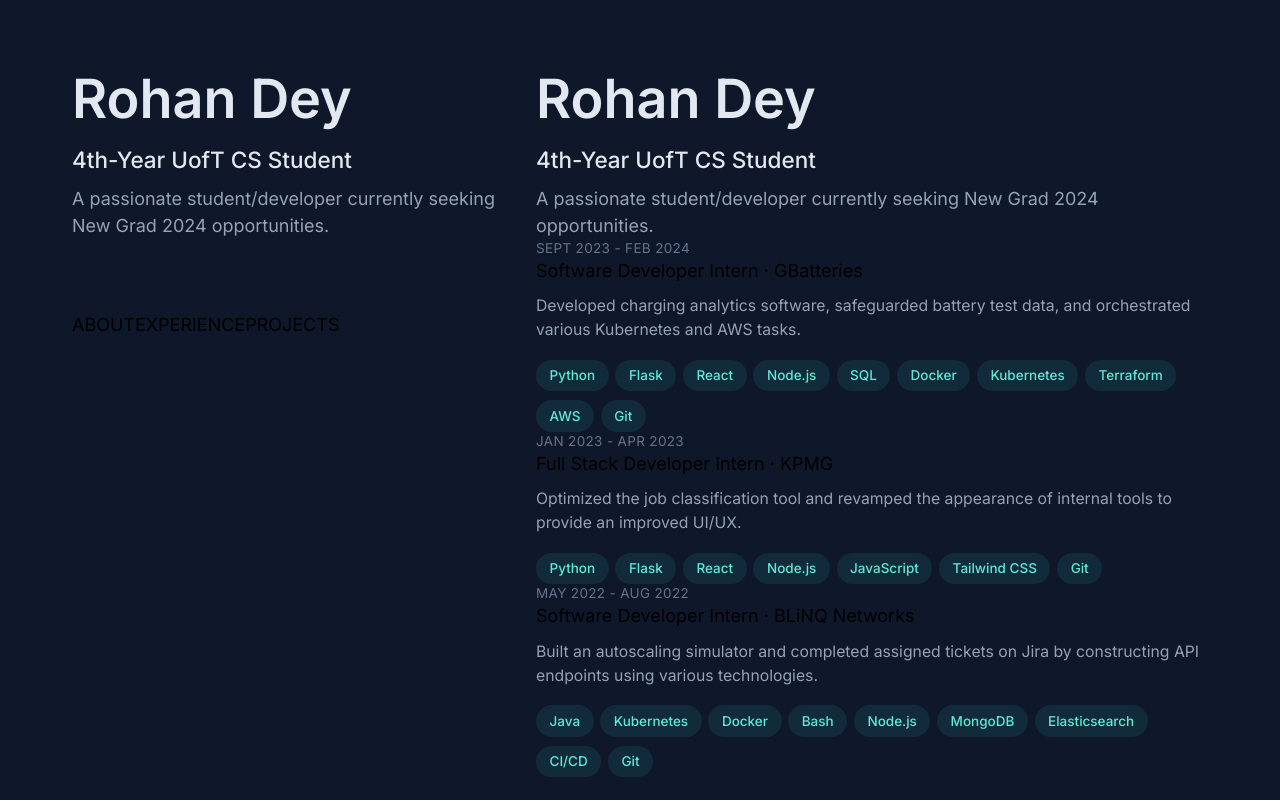
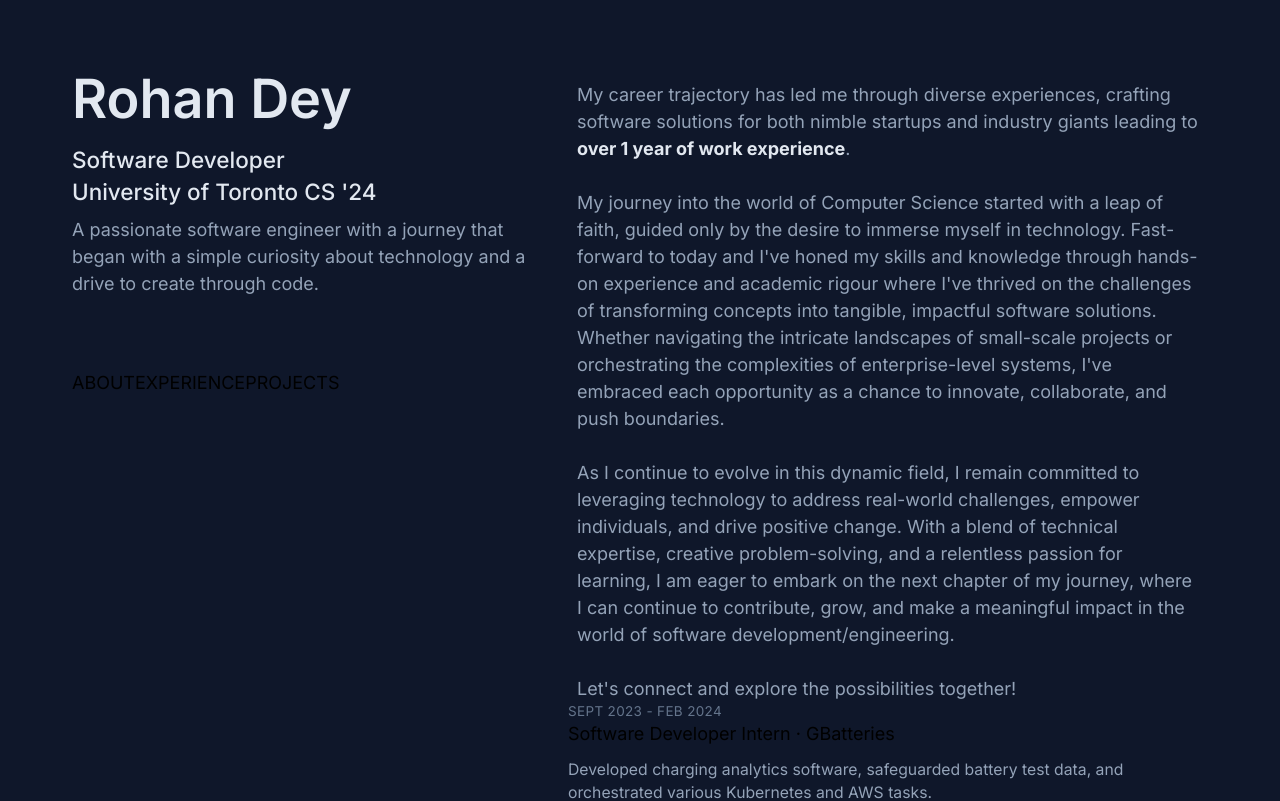
Before and after one commit to RohanDey02/RohanDey, a Next.js app: page /RohanDey in a window 1280 px wide. Shown: the top 801 px of the page. Built offline with nearby package versions, Linux system fonts and the light colour scheme.

Commit message:
Completed About Section

```diff
--- a/components/About/index.tsx
+++ b/components/About/index.tsx
@@ -1,9 +1,19 @@
+import ReactMarkdown from 'react-markdown';
+
+const AboutMe = `
+My career trajectory has led me through diverse experiences, crafting software solutions for both nimble startups and industry giants leading to **over 1 year of work experience**.
+
+My journey into the world of Computer Science started with a leap of faith, guided only by the desire to immerse myself in technology. Fast-forward to today and I've honed my skills and knowledge through hands-on experience and academic rigour where I've thrived on the challenges of transforming concepts into tangible, impactful software solutions. Whether navigating the intricate landscapes of small-scale projects or orchestrating the complexities of enterprise-level systems, I've embraced each opportunity as a chance to innovate, collaborate, and push boundaries.
+
+As I continue to evolve in this dynamic field, I remain committed to leveraging technology to address real-world challenges, empower individuals, and drive positive change. With a blend of technical expertise, creative problem-solving, and a relentless passion for learning, I am eager to embark on the next chapter of my journey, where I can continue to contribute, grow, and make a meaningful impact in the world of software development/engineering.
+
+Let's connect and explore the possibilities together!
+`
+
 const About = () => {
-    return <>
-        <h1 className="text-5xl font-semibold text-slate-200">Rohan Dey</h1>
-        <h2 className="mt-4 text-xl text-slate-200 font-medium">4th-Year UofT CS Student</h2>
-        <p className="mt-2 text-base text-slate-400">A passionate student/developer currently seeking New Grad 2024 opportunities.</p>
-    </>;
+    return <div className='glass-hover pl-2 pr-2'>
+        <ReactMarkdown className="text-slate-400 mt-2 text-base leading-normal whitespace-pre-line">{AboutMe}</ReactMarkdown>
+    </div>;
 };
 
 export default About;
--- a/components/Experience/index.tsx
+++ b/components/Experience/index.tsx
@@ -4,7 +4,7 @@ import ExperienceEntry from "../../types/ExperienceEntry";
 
 const ExperienceEntryCard: React.FC<ExperienceEntry> = ({ startYear, endYear, role, company, companyUrl, description, technologies }) => {
     return (
-        <div className="exp-card -inset-x-4 -inset-y-4 z-0 hidden rounded-md transition lg:-inset-x-6 lg:block lg:hover:bg-slate-800/50 lg:hover:shadow-[inset_0_1px_0_0_rgba(148,163,184,0.1)] lg:hover:drop-shadow-lg">
+        <div className="exp-card glass-hover">
             <div className="exp-card-left text-xs uppercase tracking-wide text-slate-500 sm:col-span-2">
                 <p>{startYear} - {endYear}</p>
             </div>
@@ -13,7 +13,7 @@ const ExperienceEntryCard: React.FC<ExperienceEntry> = ({ startYear, endYear, ro
                     <h3>{role} · {company}</h3>
                 </a>
                 <p className="text-slate-400 mt-2 text-sm leading-normal">{description}</p>
-                <ul className="mt-2 flex flex-wrap" aria-label="Technologies used">
+                <ul className="mt-2 flex flex-wrap" aria-label="technologies">
                     {technologies.map((tech, index) => (
                         <li className="text-slate-400 mr-1.5 mt-2" key={index}>
                             <div className="flex items-center rounded-full bg-teal-400/10 px-3 py-1 text-xs font-medium leading-5 text-teal-300">
--- a/components/LeftHeading/index.tsx
+++ b/components/LeftHeading/index.tsx
@@ -1,8 +1,9 @@
 const LeftHeading = () => {
     return <div className="main-div-left">
         <h1 className="text-5xl font-semibold text-slate-200">Rohan Dey</h1>
-        <h2 className="mt-4 text-xl text-slate-200 font-medium">4th-Year UofT CS Student</h2>
-        <p className="mt-2 text-base text-slate-400">A passionate student/developer currently seeking New Grad 2024 opportunities.</p>
+        <h2 className="mt-4 text-xl text-slate-200 font-medium">Software Developer</h2>
+        <h2 className="mt-0 text-xl text-slate-200 font-medium">University of Toronto CS '24</h2>
+        <p className="mt-2 text-base text-slate-400">A passionate software engineer with a journey that began with a simple curiosity about technology and a drive to create through code.</p>
     </div>;
 };
 
--- a/package.json
+++ b/package.json
@@ -11,6 +11,7 @@
     "next": "^13.0.2",
     "react": "18.2.0",
     "react-dom": "18.2.0",
+    "react-markdown": "^8.0.6",
     "remark": "^14.0.2",
     "remark-html": "^15.0.1"
   },
--- a/pages/_app.tsx
+++ b/pages/_app.tsx
@@ -5,7 +5,7 @@ import { Inter } from 'next/font/google';
 const inter = Inter({ subsets: ['latin'] });
 
 export default function App({ Component, pageProps }: AppProps) {
-  return <div className={inter.className} style={{ backgroundColor: '#0F172A', minHeight: '100vh' }}>
+  return <div className={inter.className}>
     <Component {...pageProps} />
   </div>
 }
--- a/styles/global.css
+++ b/styles/global.css
@@ -6,20 +6,27 @@
 @import './../components/Experience/styles.css';
 
 @layer components {
+  .glass-hover {
+    @apply z-0 hidden rounded-md transition lg:-inset-x-6 lg:block lg:hover:bg-slate-800/50 lg:hover:shadow-[inset_0_1px_0_0_rgba(148,163,184,0.1)] lg:hover:drop-shadow-lg;
+  }
   .main-div-left {
-    @apply pl-16 pt-16;
+    @apply ml-16 mt-16;
   }
   .main-div-right {
-    @apply pr-16 pt-16;
+    @apply ml-8 mt-16 mr-16 max-w-half;
+  }
+  div p strong {
+    @apply text-slate-200;
   }
 }
 
 html,
 body {
   padding: 0;
-  margin: 0;
+  margin: 0 0 2.5rem 0;
   line-height: 1.6;
   font-size: 18px;
+  background-color: #0F172A;
 }
 
 * {
--- a/tailwind.config.js
+++ b/tailwind.config.js
@@ -9,7 +9,11 @@ module.exports = {
     "./src/**/*.{js,ts,jsx,tsx,mdx}",
   ],
   theme: {
-    extend: {},
+    extend: {
+      maxWidth: {
+        'half': '50%'
+      }
+    },
   },
   plugins: [],
 }
```
Also changed, not shown: 1 other file (tests, documents, lock files or other folders).
